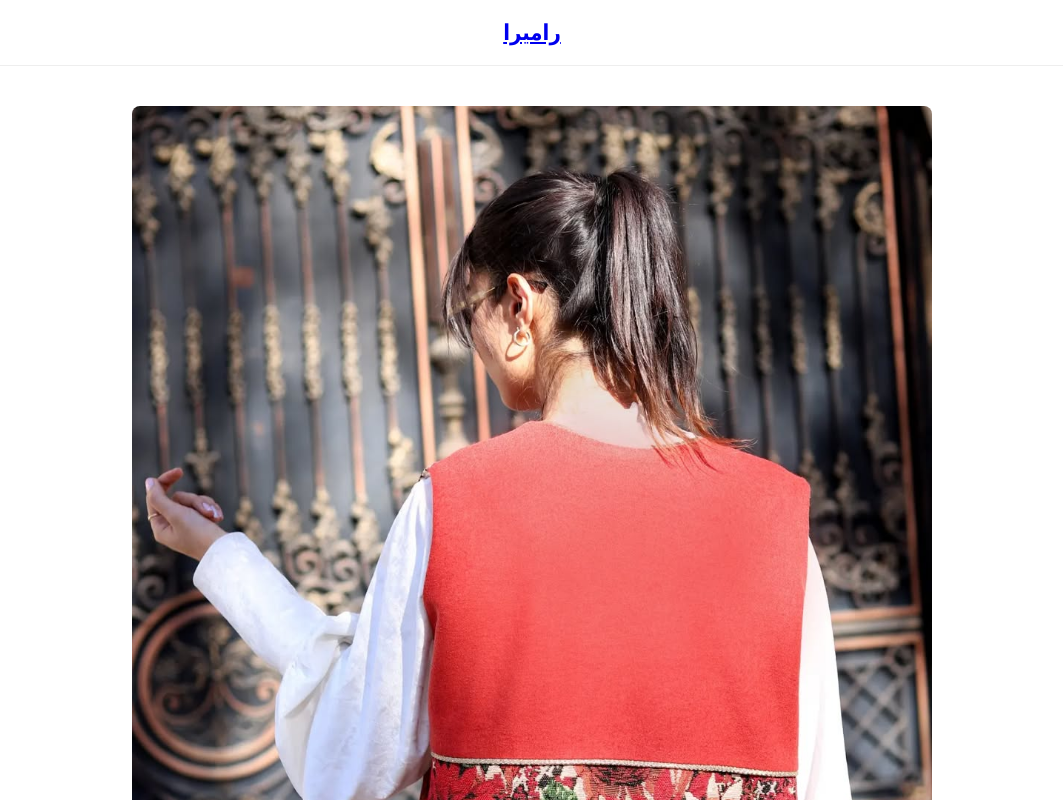
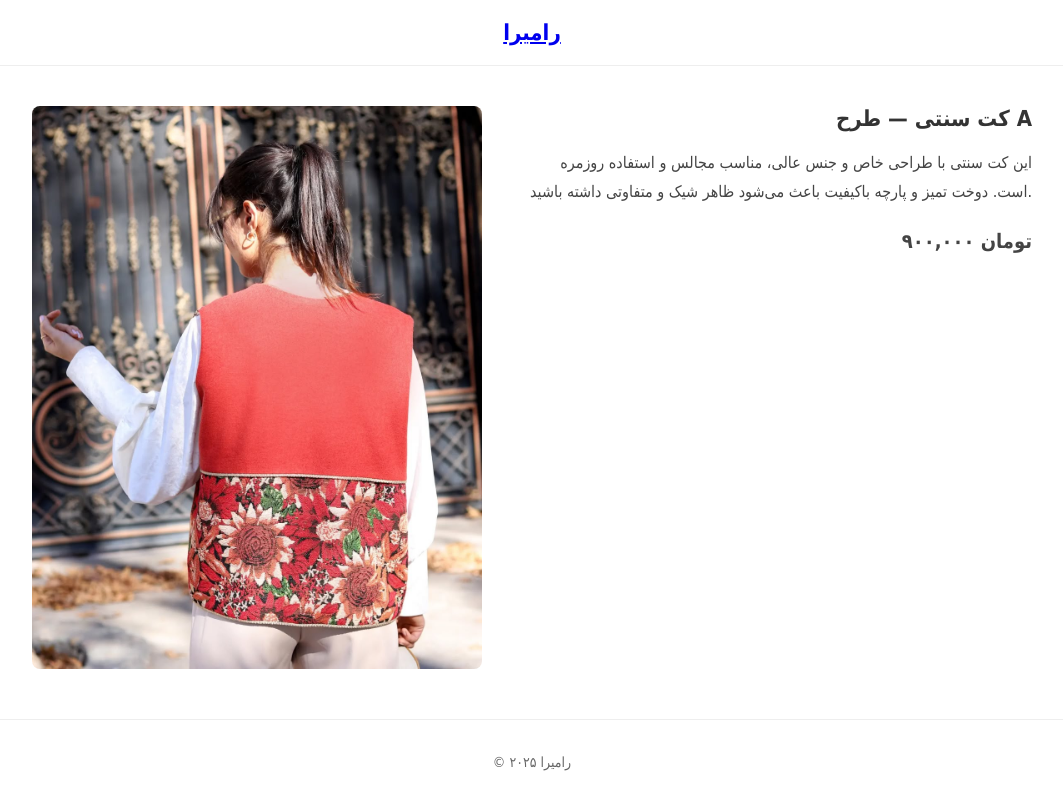
Before and after one commit to orgmohammad/ramira, a plain HTML site: page product.html in a window 1280 px wide. Shown: the top 800 px of the page, without its empty margins (108-1171 px from the left). Drawn offline with Linux system fonts and the light colour scheme.

Commit message:
Update product.html

```diff
--- a/product.html
+++ b/product.html
@@ -7,29 +7,63 @@
   <link rel="stylesheet" href="style.css">
   <style>
     .product-detail {
-      max-width: 800px;
+      max-width: 1000px;
       margin: 40px auto;
-      text-align: right;
+      display: flex;
+      flex-wrap: wrap;
+      gap: 40px;
+      align-items: flex-start;
     }
+
+    /* بخش اسلایدشو */
     .slideshow {
       position: relative;
-      max-width: 100%;
+      max-width: 450px;
+      flex: 1;
     }
+
     .slides {
       display: none;
       width: 100%;
       border-radius: 8px;
     }
+
     .active {
       display: block;
     }
+
+    /* بخش توضیحات */
     .desc {
-      margin-top: 20px;
+      flex: 1;
+      text-align: right;
     }
+
+    .desc h2 {
+      margin-top: 0;
+      font-size: 22px;
+    }
+
+    .desc p {
+      line-height: 1.8;
+      color: #444;
+    }
+
     .price {
-      font-size: 18px;
-      margin-top: 10px;
+      font-size: 20px;
+      font-weight: bold;
+      margin-top: 15px;
       color: #e60023;
+    }
+
+    /* برای موبایل */
+    @media (max-width: 768px) {
+      .product-detail {
+        flex-direction: column;
+        align-items: center;
+      }
+      .desc {
+        text-align: center;
+      }
     }
   </style>
 </head>
@@ -39,13 +73,19 @@
   </header>
 
   <main class="product-detail">
+    <!-- اسلایدشو سمت راست -->
     <div class="slideshow">
       <img class="slides active" src="https://github.com/orgmohammad/ramira/raw/main/photo_2025-09-19_18-10-36.jpg" alt="جلوی کار">
       <img class="slides" src="https://github.com/orgmohammad/ramira/raw/main/photo_2025-09-19_18-11-02.jpg" alt="پشت کار">
     </div>
+
+    <!-- توضیحات سمت چپ -->
     <div class="desc">
       <h2>کت سنتی — طرح A</h2>
-      <p>این کت سنتی با طراحی خاص و جنس عالی برای مجالس و استفاده روزمره مناسب است.</p>
+      <p>
+        این کت سنتی با طراحی خاص و جنس عالی، مناسب مجالس و استفاده روزمره است.
+        دوخت تمیز و پارچه باکیفیت باعث می‌شود ظاهر شیک و متفاوتی داشته باشید.
+      </p>
       <p class="price">۹۰۰,۰۰۰ تومان</p>
     </div>
   </main>
```
